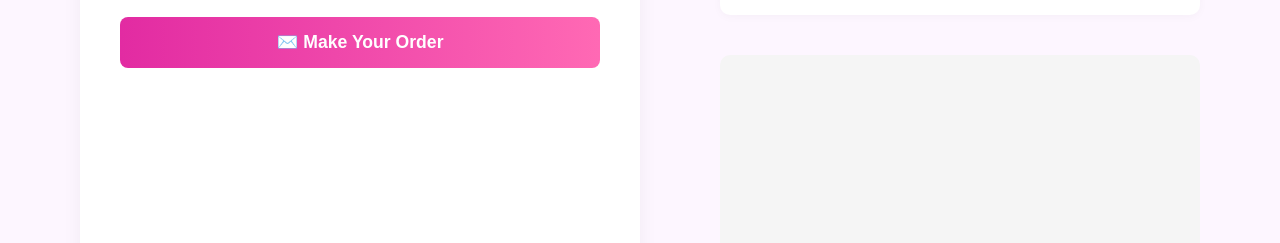
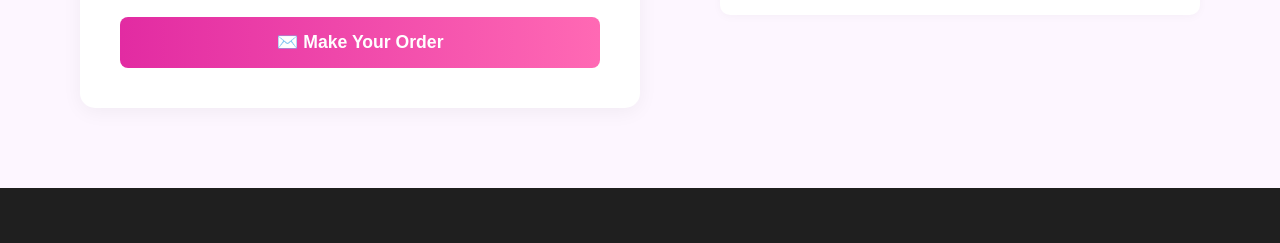
Before and after one commit to Ann2David/jayz_yoghurt, a plain HTML site: page index.html in a window 1280 px wide. Shown: the part 3440-3683 px from the top of the page. Drawn offline with Linux system fonts and the light colour scheme.

Commit message:
new changes

```diff
--- a/style.css
+++ b/style.css
@@ -583,17 +583,6 @@ nav a:hover {
     font-size: 0.95rem;
 }
 
-.map-placeholder {
-    height: 250px;
-    background-color: var(--color-gray-light);
-    border-radius: 10px;
-    display: flex;
-    justify-content: center;
-    align-items: center;
-    color: #888;
-    font-style: italic;
-    margin-top: 10px;
-}
 
 /* --- Footer --- */
 footer {
```
